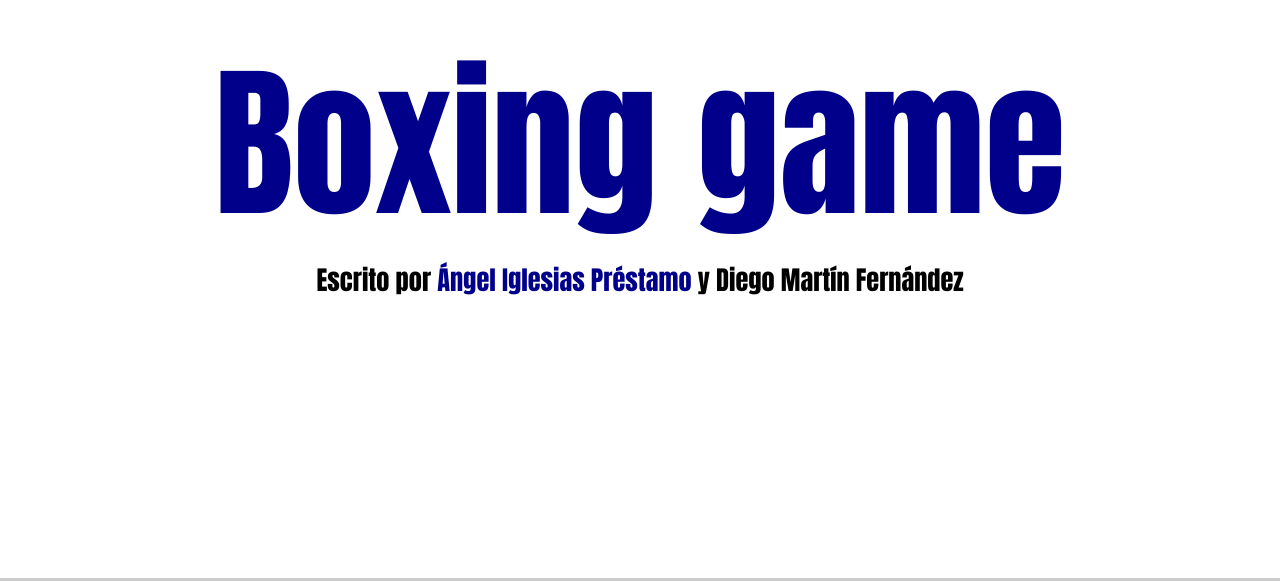
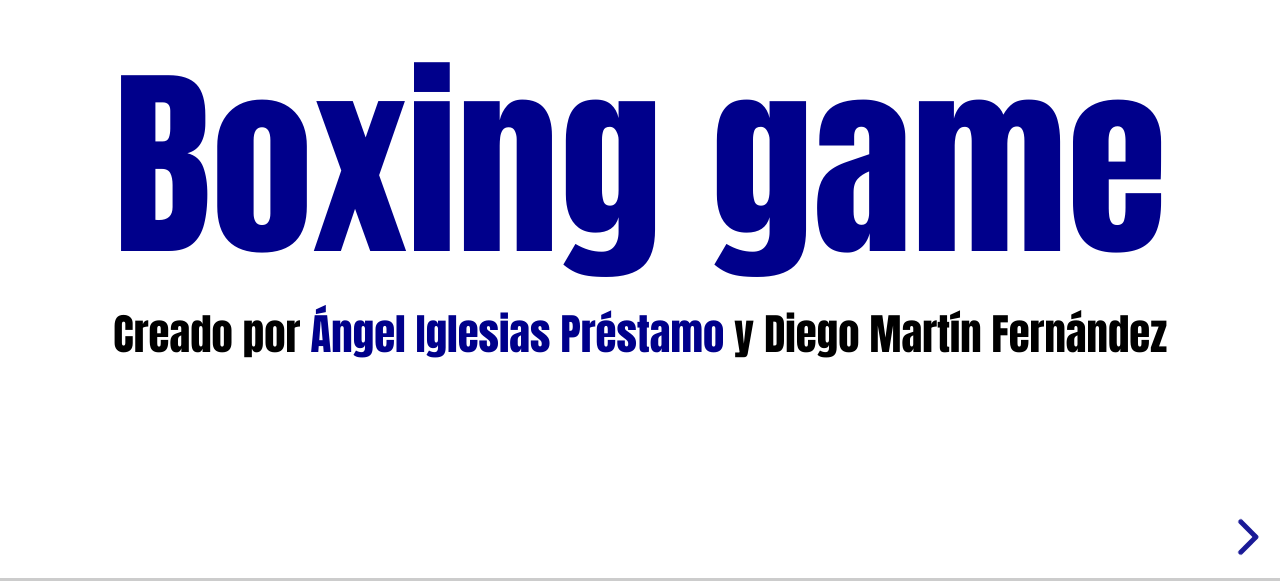
Before and after one commit to angelip2303/boxing-docs, a website: page slides/index.html in a window 1280 px wide. Shown: the part 219-800 px from the top of the page. Drawn offline with Linux system fonts and the light colour scheme; a web font is replaced by a local one.

Commit message:
better home page for the slides

```diff
--- a/slides/index.html
+++ b/slides/index.html
@@ -20,14 +20,14 @@
     <div class="reveal">
       <div class="slides">
         <section>
-          <h1>
+          <h1 class="r-fit-text">
             <a href="https://angelip2303.github.io/boxing-game">
               Boxing game
             </a>
           </h1>
-          <h4>
+          <h4 class="r-fit-text">
             <small>
-              Escrito por
+              Creado por
               <a href="https://angelip2303.github.io/">
                 Ángel Iglesias Préstamo
               </a>
@@ -35,6 +35,7 @@
             </small>
           </h4>
         </section>
+        <section></section>
       </div>
     </div>
 
```
